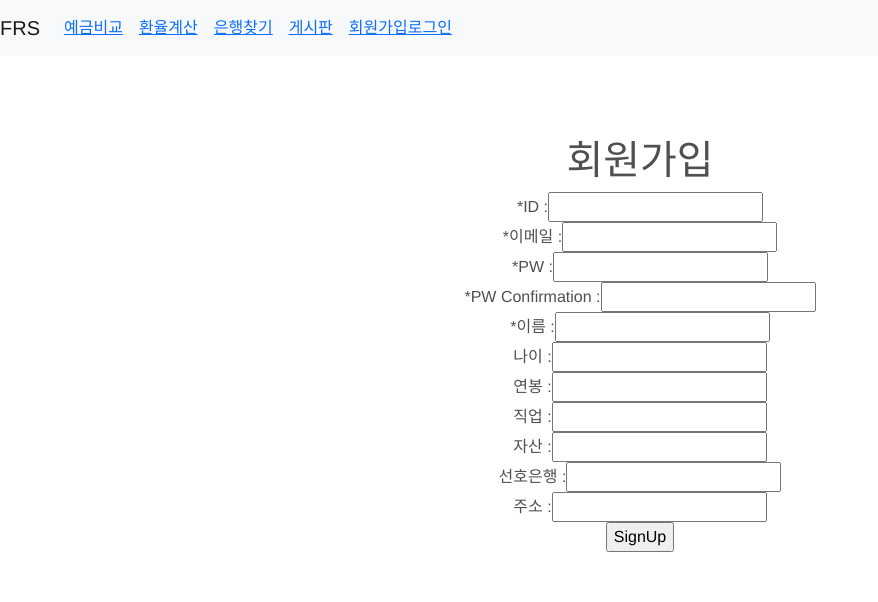
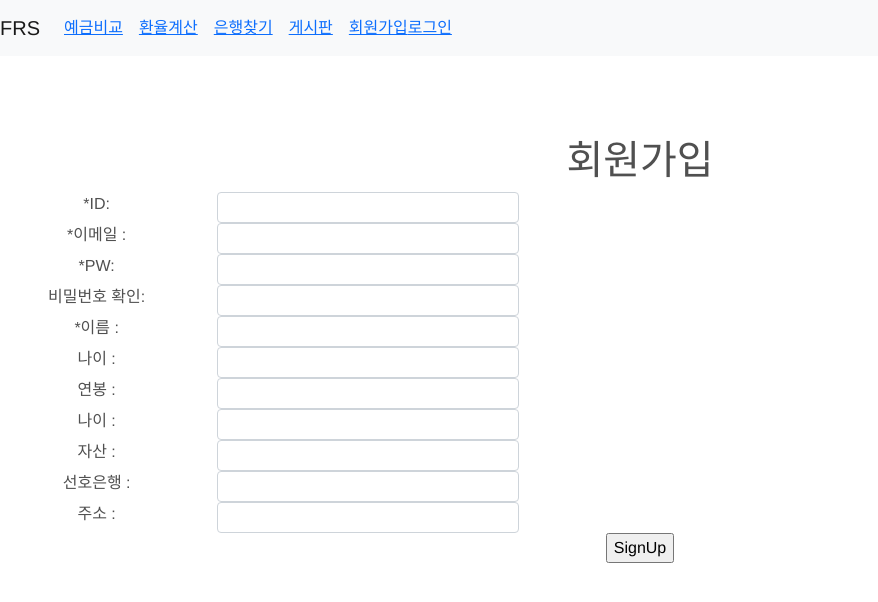
Before and after one commit to edder773/FRS_Project_, a Vue app in the folder Front/frs-front/: page /signup in a window 1280 px wide. Shown: the top 602 px of the page, without its empty margins (0-878 px from the left). Built offline with nearby package versions, Linux system fonts and the light colour scheme; the HTML template or start-up script is replaced by a standard one.

Commit message:
회원가입꾸미기

```diff
--- a/Front/frs-front/src/store/index.js
+++ b/Front/frs-front/src/store/index.js
@@ -97,6 +97,23 @@ export default new Vuex.Store({
       const bank = payload.bank
       const location = payload.location
       const age = payload.age
+
+      if (!username){
+        alert('아이디를 입력해주세요')
+        return
+      }
+      if (!password1 || !password2){
+        alert('비밀번호를 입력해주세요')
+        return
+      }
+      if (!email){
+        alert('이메일을 입력해주세요')
+        return
+      }
+      if (!nickname){
+        alert('이름을 입력해주세요')
+        return
+      }
       axios({
         method: 'post',
         url: `${API_URL}/accounts/signup/`,
@@ -105,13 +122,12 @@ export default new Vuex.Store({
         }
       })
         .then((res) => {
-          // console.log(res)
-          // context.commit('SIGN_UP', res.data.key)
           context.commit('SAVE_TOKEN', res.data.key)
           router.push({ name: 'home' })
         })
-        .catch((err) => {
-        console.log(err)
+        .catch(() => {
+        alert('아이디와 유사한 비밀번호는 사용할 수 없습니다.')
+        return
       })
     },
     // 로그인 부분
--- a/Front/frs-front/src/views/Account/SignUpView.vue
+++ b/Front/frs-front/src/views/Account/SignUpView.vue
@@ -1,40 +1,98 @@
 <template>
-    <div id="signup-page">
-      <h1>회원가입</h1>
+  <div id="signup-page">
+    <h1>회원가입</h1>
       <form @submit.prevent="signUp">
-
-        <label for="username">*ID : </label>
-        <input type="text" id="username" :state="username" v-model="username"><br>
-
-        <label for="email"> *이메일 : </label>
-        <input type="email" id="email" v-model="email"><br>
-
-        <label for="password1"> *PW : </label>
-        <input type="password" id="password1" v-model="password1"><br>
-
-        <label for="password2"> *PW Confirmation : </label>
-        <input type="password" id="password2" v-model="password2"><br>
-
-        <label for="nickname"> *이름 : </label>
-        <input type="text" id="nickname" v-model="nickname"><br>
-
-        <label for="age"> 나이 : </label>
-        <input type="text" id="age" v-model="age"><br>
-
-        <label for="annual_income"> 연봉 : </label>
-        <input type="text" id="annual_income" v-model="annual_income"><br>
-
-        <label for="occupation"> 직업 : </label>
-        <input type="text" id="occupation" v-model="occupation"><br>
-
-        <label for="assets"> 자산 : </label>
-        <input type="text" id="assets" v-model="assets"><br>
-
-        <label for="bank"> 선호은행 : </label>
-        <input type="text" id="bank" v-model="bank"><br>
-
-        <label for="location"> 주소 : </label>
-        <input type="text" id="location" v-model="location"><br>
+        <div class="row">
+          <div class="col-sm-2">
+            <label for="username" class="mb-0">*ID:</label>
+          </div>
+          <div class="col-sm-3 d-flex align-items-center">
+            <b-form-input id="username" v-model="username" :state="usernameValid" size="sm"></b-form-input>
+            <b-form-invalid-feedback id="input-live-feedback">
+              4글자 이상 입력하세요
+            </b-form-invalid-feedback>
+          </div>
+          <div class="col-sm-7"></div>
+          <div class="col-sm-2">
+            <label for="email" class="mb-0"> *이메일 : </label>
+          </div>
+          <div class="col-sm-3 d-flex align-items-center">
+            <b-form-input type="email" id="email" v-model="email" :state="emailValid" size="sm"></b-form-input>
+            <b-form-invalid-feedback id="input-live-feedback">
+              이메일 형태로 입력해주세요
+            </b-form-invalid-feedback>
+          </div>
+          <div class="col-sm-7"></div>
+          <div class="col-sm-2">
+            <label for="password" class="mb-0">*PW:</label>
+          </div>
+          <div class="col-sm-3 d-flex align-items-center">
+            <b-form-input type="password" id="password1" v-model="password1" :state="passwordValid" size="sm"></b-form-input>
+            <b-form-invalid-feedback id="input-live-feedback">
+              8글자 이상 입력하세요
+            </b-form-invalid-feedback>
+          </div>
+          <div class="col-sm-7"></div>
+        <div class="col-sm-2">
+            <label for="password" class="mb-0">비밀번호 확인:</label>
+          </div>
+          <div class="col-sm-3 d-flex align-items-center">
+            <b-form-input type="password" id="password2" v-model="password2" :state="password2Valid" size="sm"></b-form-input>
+            <b-form-invalid-feedback id="input-live-feedback">
+              비밀번호가 일치하지 않습니다
+            </b-form-invalid-feedback>
+          </div>
+        <div class="col-sm-7"></div>
+        <div class="col-sm-2">
+            <label for="nickname" class="mb-0"> *이름 : </label>
+          </div>
+          <div class="col-sm-3 d-flex align-items-center">
+            <b-form-input id="nickname" v-model="nickname" :state="nicknameValid" size="sm"></b-form-input>
+          </div>
+          <div class="col-sm-7"></div>
+          <div class="col-sm-2">
+              <label for="age" class="mb-0"> 나이 : </label>
+            </div>
+            <div class="col-sm-3 d-flex align-items-center">
+              <b-form-input id="age" v-model="age" size="sm"></b-form-input>
+            </div>
+            <div class="col-sm-7"></div>
+            <div class="col-sm-2">
+              <label for="annual_income" class="mb-0"> 연봉 : </label>
+            </div>
+            <div class="col-sm-3 d-flex align-items-center">
+              <b-form-input id="annual_income" v-model="annual_income" size="sm"></b-form-input>
+            </div>
+            <div class="col-sm-7"></div>
+            <div class="col-sm-2">
+              <label for="occupation" class="mb-0"> 나이 : </label>
+            </div>
+            <div class="col-sm-3 d-flex align-items-center">
+              <b-form-input id="occupation" v-model="occupation" size="sm"></b-form-input>
+            </div>
+            <div class="col-sm-7"></div>
+            <div class="col-sm-2">
+              <label for="assets" class="mb-0"> 자산 : </label>
+            </div>
+            <div class="col-sm-3 d-flex align-items-center">
+              <b-form-input id="assets" v-model="assets" size="sm"></b-form-input>
+            </div>
+            <div class="col-sm-7"></div>
+            <div class="col-sm-2">
+              <label for="bank" class="mb-0"> 선호은행 : </label>
+            </div>
+            <div class="col-sm-3 d-flex align-items-center">
+              <b-form-input id="bank" v-model="bank" size="sm"></b-form-input>
+            </div>
+            <div class="col-sm-7"></div>
+            <div class="col-sm-2">
+              <label for="location" class="mb-0"> 주소 : </label>
+            </div>
+            <div class="col-sm-3 d-flex align-items-center">
+              <b-form-input id="location" v-model="location" size="sm"></b-form-input>
+            </div>
+            <div class="col-sm-7"></div>
+          </div>
         <input type="submit" value="SignUp">
       </form>
     </div>
@@ -59,6 +117,24 @@
 
       }
     },
+    computed:{
+      usernameValid(){
+        return this.username && this.username.length >= 4
+      },
+      passwordValid(){
+        return this.password1 && this.password1.length >= 8
+      },
+      password2Valid(){
+        return this.password2 && this.password1===this.password2
+      },
+      nicknameValid(){
+        return this.nickname && this.nickname.length >= 2
+      },
+      emailValid() {
+      const emailRegex = /^[A-Za-z0-9._%+-]+@[A-Za-z0-9.-]+\.[A-Za-z]{2,}$/;
+      return this.email && emailRegex.test(this.email);
+    }
+    },
     methods: {
       signUp() {
         const payload = {
@@ -74,9 +150,7 @@
           location: this.location !== null ? this.location : undefined,
           age: this.age !== null ? this.age : undefined,
         }
-
         this.$store.dispatch('signUp', payload)
-        console.log(payload)
       }
     }
   }
```
Also changed, not shown: 2 other files (tests, documents, lock files or other folders).
